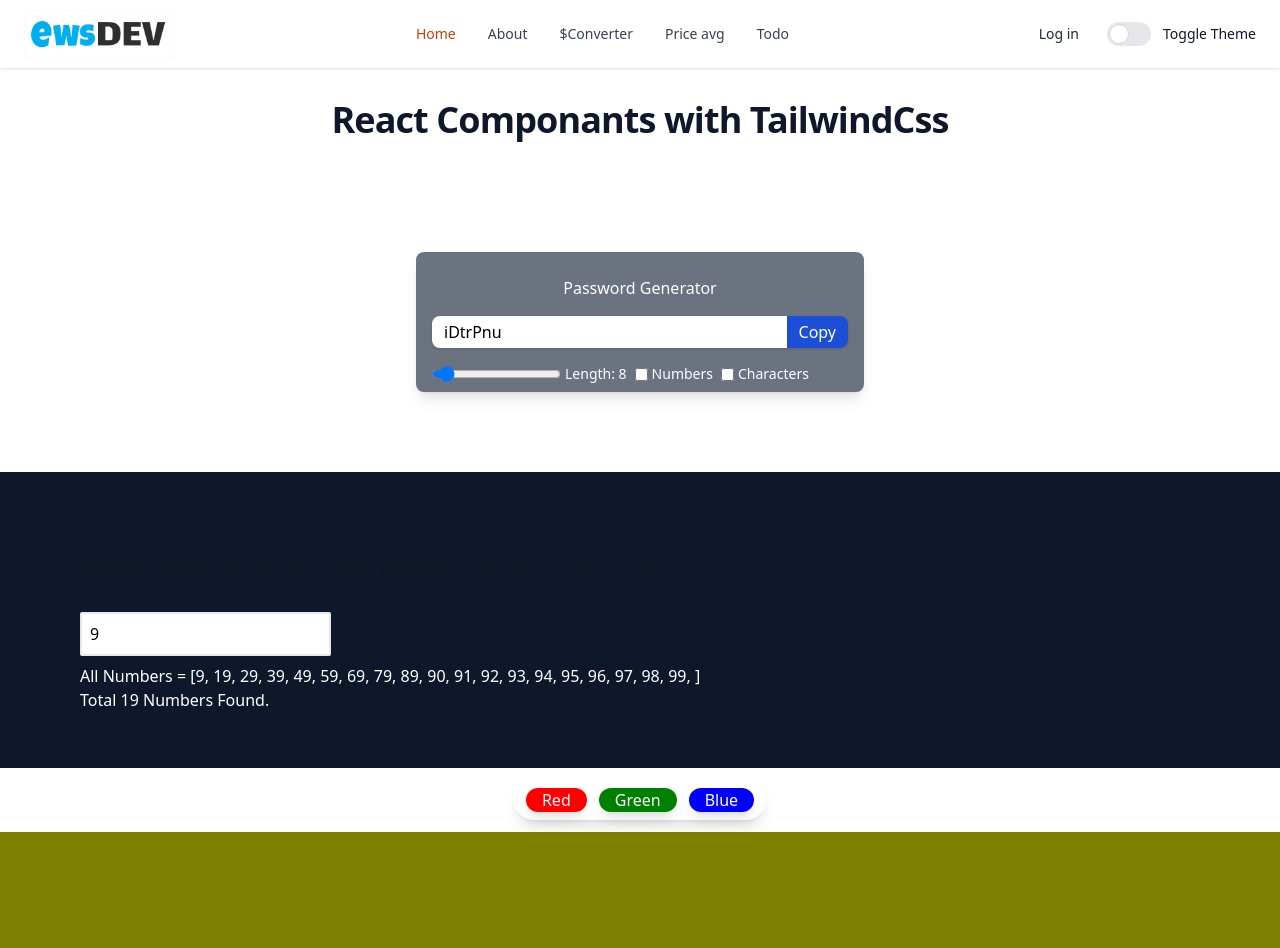
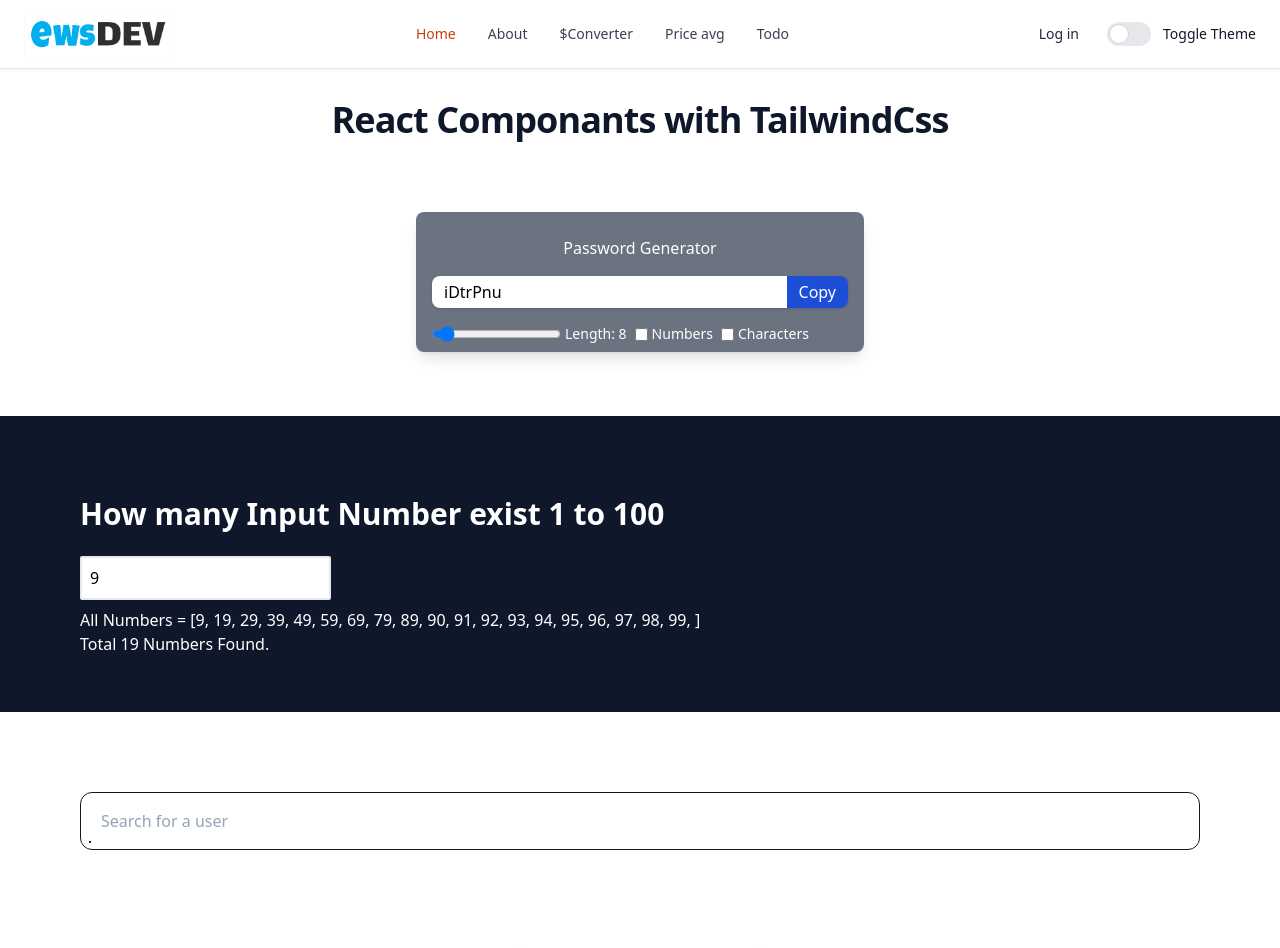
Before and after one commit to shaid85/React-Practice, a React (Vite) app: page / in a window 1280 px wide. Shown: the top 948 px of the page. Built offline with nearby package versions, Linux system fonts and the light colour scheme.

Commit message:
Multi User add Components

```diff
--- a/src/components/Home/Home.jsx
+++ b/src/components/Home/Home.jsx
@@ -4,6 +4,7 @@ import PassGen from "../passgen";
 import Colorbtn from "../colorbtn";
 import PropsAll from "../propsall";
 import NumberFind from "../NumberFind/NumberFind";
+import SearchInput from "../MultiuserSelect/SearchInput";
 
 export default function Home() {
     let description ="Tailwind CSS is the only framework that I've seen scale on large teams. It’s easy to customize, adapts to any design, and the build size is tiny."
@@ -16,7 +17,7 @@ export default function Home() {
       <PassGen/>
 
       <NumberFind />
-
+      <SearchInput />
       <Colorbtn/>
       <h1 className="text-center text-2xl font-bold text-gray-900 dark:text-white font-md md:text-3xl mb-6 mt-6">Props</h1>
       <PropsAll username ="Shaid Islam" job="Sinior Website Developer" details={description} />
--- /dev/null
+++ b/src/components/MultiuserSelect/Pills.jsx
@@ -0,0 +1,12 @@
+import React from 'react'
+
+const Pills = ({image, text, onClick}) => {
+  return <div className="inline-block mr-1" onClick={onClick}>
+    <span className='h-5 bg-slate-950 text-white rounded-2xl flex items-center gap-3 px-5 py-5 cursor-pointer border-b border-solid border-slate-800 last:border-0 hover:bg-slate-400'>
+    <img src={image} alt={text} className=' h-6'/>
+    <span>{text} &times;</span>
+  </span>
+  </div>
+}
+
+export default Pills
--- /dev/null
+++ b/src/components/MultiuserSelect/SearchInput.jsx
@@ -0,0 +1,108 @@
+import { useEffect, useRef, useState } from 'react'
+import Pills from './Pills'
+
+function SearchInput() {
+    const [searchTerm, setSearchTerm] = useState("")
+    const [suggestions, setSuggestions] = useState([])
+    const [selectedUsers, setSelectedUsers] = useState([])
+
+    const [selectdUserSet, setSelectdUserSet] = useState(new Set())
+
+    const inputRef = useRef()
+
+    // https://dummyjson.com/users/search?q=John
+    useEffect(() => {
+      const fetchUsers = () => {
+        if (searchTerm.trim() === "") {
+          setSuggestions([])
+          return
+        }
+        fetch(`https://dummyjson.com/users/search?q=${searchTerm}`)
+          .then((res) => res.json())
+          .then((data) => setSuggestions(data))
+          .catch((err) => {
+            console.log(err);
+          })
+      }
+      fetchUsers()
+    }, [searchTerm])
+
+    const handleSelectUser = (user) => {
+      setSelectedUsers([...selectedUsers, user])
+      setSelectdUserSet(new Set([...selectdUserSet, user.email]))
+      setSearchTerm("")
+      setSuggestions([])
+      inputRef.current.focus()
+    }
+
+    const handleRemoveUser = (user) => {
+      const updatedUsers = selectedUsers.filter(
+        (item) => item.id !== user.id
+      )
+      setSelectedUsers(updatedUsers)
+
+      const updatedEmails = new Set(selectdUserSet)
+      updatedEmails.delete(user.email)
+      setSelectdUserSet(updatedEmails)
+    }
+
+    const handleKeyDown = (e) => {
+      if(e.key === 'Backspace' && e.target.value === "" && selectedUsers.length > 0) {
+        const lastUser = selectedUsers[selectedUsers.length -1]
+        handleRemoveUser(lastUser)
+        setSuggestions([])
+      }
+    }
+
+    return <div className="w-full mx-auto max-w-6xl px-4 py-20 flex relative">
+      <div className=" w-full flex items-center flex-wrap gap-2 p-2 rounded-xl border border-solid border-slate-900">
+        {/* plils */}
+        {selectedUsers.map((user) => {
+          return (
+            <Pills
+              key={user.email}
+              image={user.image}
+              text={`${user.firstName} ${user.lastName}`}
+              onClick={()=>handleRemoveUser(user)}
+             />
+          )
+        })}
+        {/* input feild with search suggestions */}
+        <div className="">
+
+          <input className=' w-full px-3 py-2 bg-white placeholder-slate-400 focus:outline-none  block rounded-md '
+          id='search'
+          ref={inputRef}
+          placeholder='Search for a user'
+          type="text"
+          value={searchTerm}
+          onChange={(e)=> setSearchTerm(e.target.value)}
+          onKeyDown={handleKeyDown}
+          />
+          {/* search suggestions */}
+          <div className="w-ful ">
+              <ul className=' max-h-[300px] overflow-y-scroll list-none p-0 m-0 absolute bg-white border border-solid border-slate-800 z-10'>
+                 {suggestions.users?.map((user, index) => {
+                  return !selectdUserSet.has(user.email) ? (
+                    <li key={user.email} className='flex items-center gap-3 px-3 py-2 cursor-pointer border-b border-solid border-slate-800 last:border-0 hover:bg-slate-400'
+                    onClick={() => handleSelectUser(user)}
+                    >
+                      <img
+                        src={user.image}
+                        alt={`${user.firstName}
+                        ${user.lastName}`}
+                        className=' h-5'
+                      />
+                      <span>{`${user.firstName}
+                        ${user.lastName}`}</span>
+                    </li>
+                  ) : <></>
+                 })}
+              </ul>
+          </div>
+        </div>
+      </div>
+    </div>
+  }
+
+export default SearchInput
--- a/src/components/NumberFind/NumberFind.jsx
+++ b/src/components/NumberFind/NumberFind.jsx
@@ -39,7 +39,7 @@ console.log(doubleNumber);
     <div className=' bg-[#0f172b] py-14 text-white' >
         <div className=" mx-auto max-w-6xl px-4">
             <div className="w-full">
-                <h1 className='text-2xl font-bold text-gray-900 dark:text-white font-md md:text-3xl mb-6 mt-6'>How many Input Number exist 1 to 100</h1>
+                <h1 className='text-2xl font-bold text-white font-md md:text-3xl mb-6 mt-6'>How many Input Number exist 1 to 100</h1>
                 <input
                  className='p-2 rounded-sm border-2 mr-2 mb-2 text-black'
                  type="text" name="myNum" id="" value={myNum} onChange={(e)=>setMyNum(String(e.target.value))} />
--- a/src/components/passgen.jsx
+++ b/src/components/passgen.jsx
@@ -36,7 +36,7 @@ const PassGen = () => {
 
     return (
       <>
-        <div className="w-full max-w-md mx-auto shadow-lg rounded-lg px-4 py-2 my-20  text-white  bg-gray-500">
+        <div className="w-full max-w-md mx-auto shadow-lg rounded-lg px-4 py-2 mt-10 mb-16 text-white  bg-gray-500">
            <h2 className="text-center text-white p-4">Password Generator</h2>
             <div className="flex shadow rounded-lg overflow-hidden mb-4">
               <input
```
